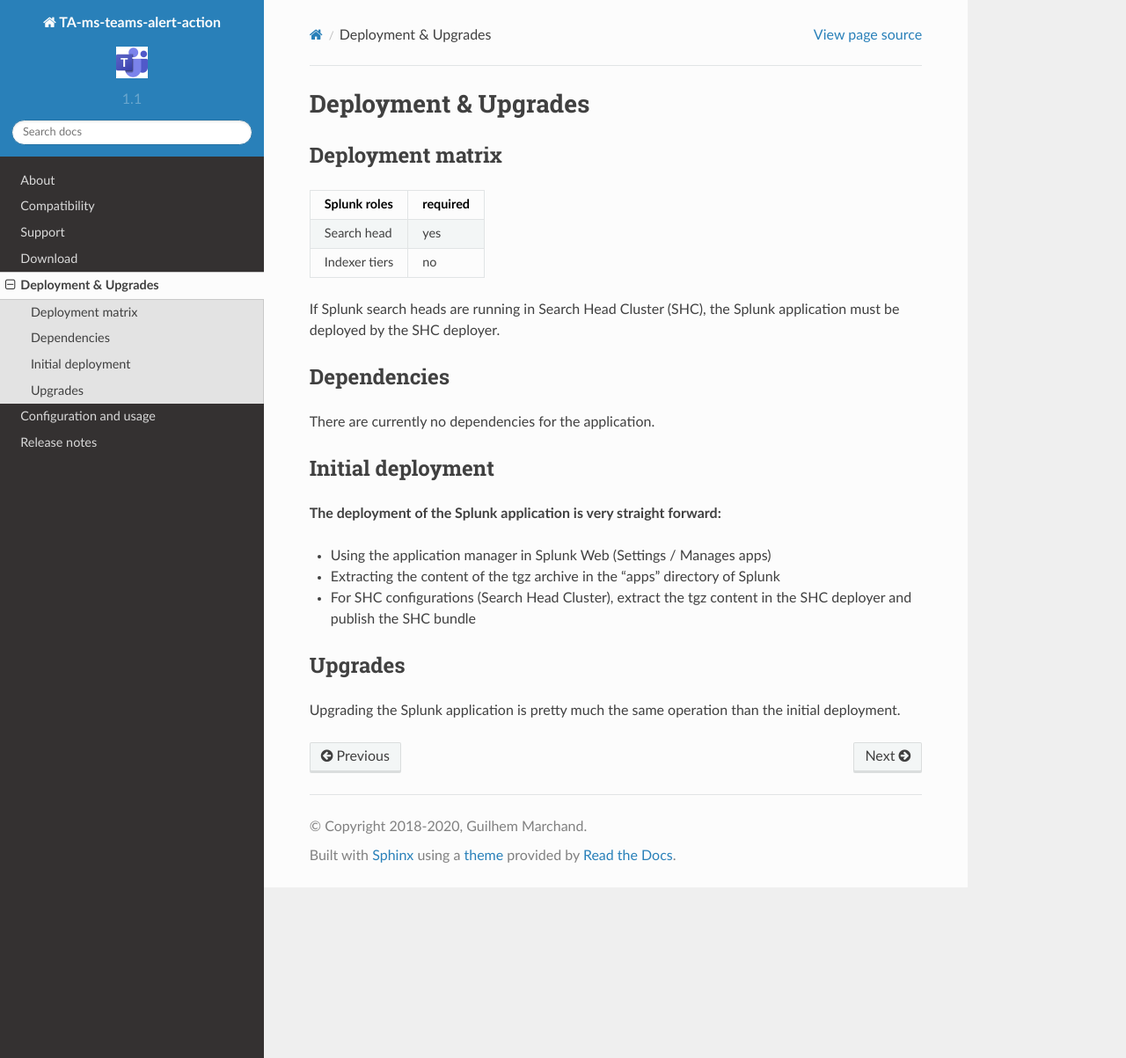
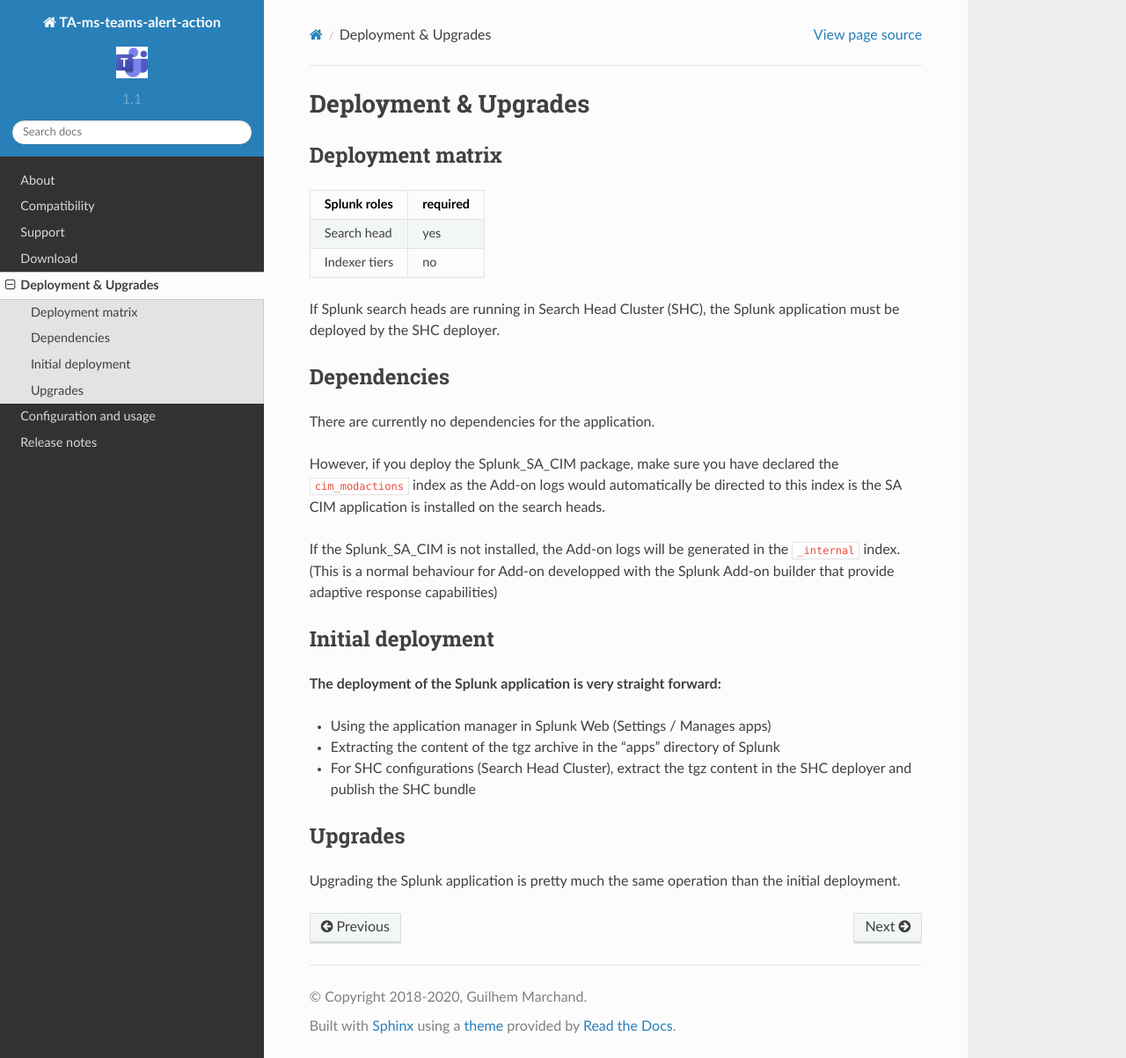
Before and after one commit to guilhemmarchand/TA-ms-teams-alert-action, a Sphinx documentation site: the page built from docs/deployment.rst, in a window 1280 px wide and 1203 px high. Shown: the whole window at 88% size. Built offline with Sphinx 7.4.7 and the Read the Docs theme 2.0.0, drawn with Linux system fonts in a browser that asks for light colours.

Commit message:
minor docs updates

```diff
--- a/docs/deployment.rst
+++ b/docs/deployment.rst
@@ -19,6 +19,10 @@ Dependencies
 
 There are currently no dependencies for the application.
 
+However, if you deploy the Splunk_SA_CIM package, make sure you have declared the ``cim_modactions`` index as the Add-on logs would automatically be directed to this index is the SA CIM application is installed on the search heads.
+
+If the Splunk_SA_CIM is not installed, the Add-on logs will be generated in the ``_internal`` index. (This is a normal behaviour for Add-on developped with the Splunk Add-on builder that provide adaptive response capabilities)
+
 Initial deployment
 ==================
 
```
